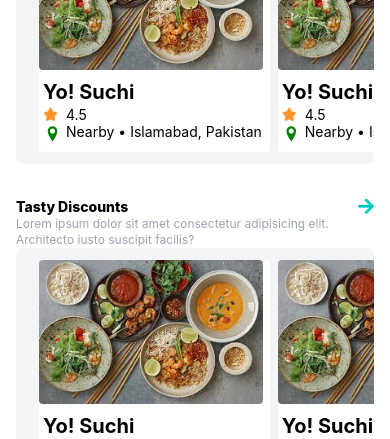
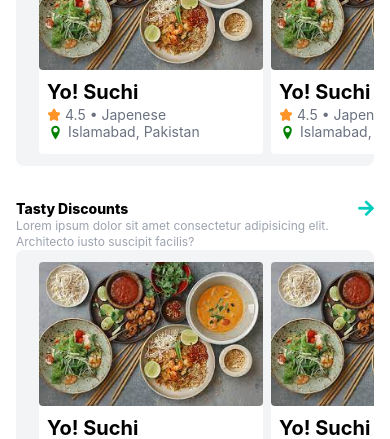
Before and after one commit to Mujtaba4li/Deliveroo2.0-React-Native, a React Native app: screen /Home in a window 390 px wide. Shown: the part 391-830 px from the top of the page. Built offline with nearby package versions, Linux system fonts and the light colour scheme.

Commit message:
Resturant Card static is completed

```diff
--- a/components/ResturantCard.jsx
+++ b/components/ResturantCard.jsx
@@ -15,25 +15,29 @@ const ResturantCard = ({
   lat,
 }) => {
   return (
-    <TouchableOpacity className=' bg-white space-x-1 ml-2 rounded pb-2'>
+    <TouchableOpacity className=" bg-white space-x-1 ml-2 rounded pb-2">
       <Image
         source={{
           uri: imgURL,
         }}
         className="h-36 w-56 rounded"
       />
-      <Text className='font-bold text-xl pt-2'>{title}</Text>
-      <View className='flex-row space-x-2'>
-        <Text>
-          <AntDesign name="star" size={15} color="#ff9529" opa/>
-        </Text>
-        <Text>{rating}</Text>
-      </View>
-      <View className='flex-row space-x-1 pr-2'>
-        <Text>
-          <Entypo name="location-pin" size={19} color="green" />
-        </Text>
-        <Text>Nearby • {address}</Text>
+      <View className='p-1'>
+        <Text className="font-bold text-xl pt-1">{title}</Text>
+        <View className="flex-row space-x-1">
+          <Text>
+            <AntDesign name="star" size={14} color="#ff9529" />
+          </Text>
+          <Text className="text-gray-500">
+            {rating} • {gendre}
+          </Text>
+        </View>
+        <View className="flex-row space-x-1">
+          <Text>
+            <Entypo name="location-pin" size={17} color="green" />
+          </Text>
+          <Text className="text-gray-500">{address}</Text>
+        </View>
       </View>
     </TouchableOpacity>
   );
```
